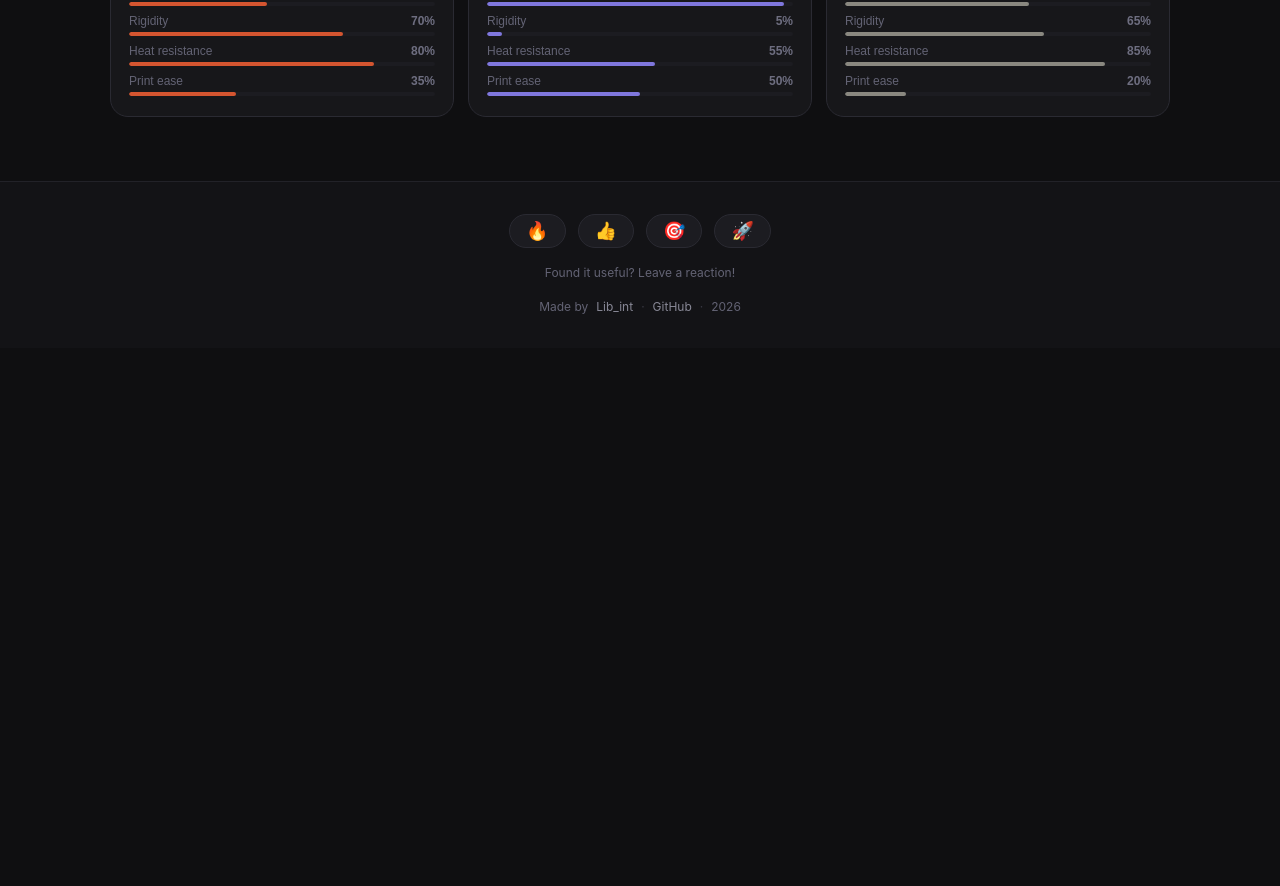
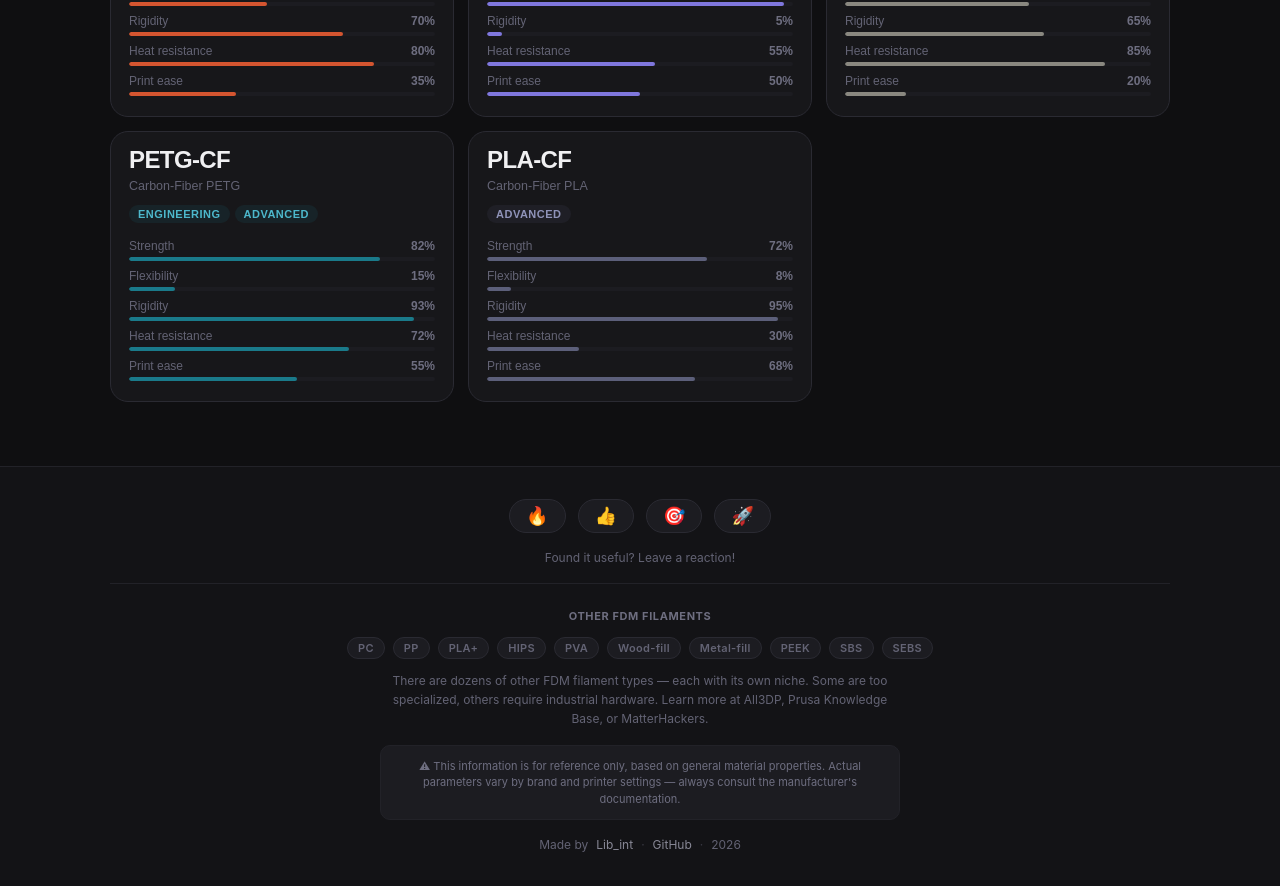
Before and after one commit to Liberi/3d-filaments, a React (Vite) app: page / in a window 1280 px wide. Shown: the part 580-1466 px from the top of the page. Before the commit the page ends 928 px from the top, so only its background shows below. Built offline with nearby package versions, Linux system fonts and the light colour scheme; no server answers; the database is empty.

Commit message:
[main] feat: Доработки сайта, текста пояснения - Добавлены новые филаменты - Дисклеймер в футере о других пластках и о информации на сайте - Аналитика

```diff
--- a/src/components/Footer/index.tsx
+++ b/src/components/Footer/index.tsx
@@ -10,6 +10,8 @@ import {
 } from '../../lib/reactions';
 import { isConfigured } from '../../lib/firebase';
 import styles from './styles.module.css';
+
+const OTHER_FILAMENTS = ['PC', 'PP', 'PLA+', 'HIPS', 'PVA', 'Wood-fill', 'Metal-fill', 'PEEK', 'SBS', 'SEBS'];
 
 const ZERO: Counts = { fire: 0, like: 0, target: 0, rocket: 0 };
 
@@ -61,10 +63,22 @@ export default function Footer() {
 
 				<p className={styles.hint}>{t('footer.hint')}</p>
 
+				<div className={styles.otherSection}>
+					<div className={styles.otherTitle}>{t('footer.otherTitle')}</div>
+					<div className={styles.chips}>
+						{OTHER_FILAMENTS.map(name => (
+							<span key={name} className={styles.chip}>{name}</span>
+						))}
+					</div>
+					<p className={styles.otherBody}>{t('footer.otherBody')}</p>
+				</div>
+
+				<p className={styles.disclaimer}>{t('footer.disclaimer')}</p>
+
 				<div className={styles.credits}>
 					<span>{t('footer.madeBy')}</span>
 					<a
-						href='https://makerworld.com/ru/@Lib_int'
+						href='https://makerworld.com/@Lib_int'
 						target='_blank'
 						rel='noopener noreferrer'
 						className={styles.link}
--- a/src/components/Footer/styles.module.css
+++ b/src/components/Footer/styles.module.css
@@ -87,6 +87,64 @@
 	text-align: center;
 }
 
+/* Other filaments section */
+.otherSection {
+	width: 100%;
+	border-top: 1px solid var(--border-subtle);
+	padding-top: var(--sp-6);
+	display: flex;
+	flex-direction: column;
+	align-items: center;
+	gap: var(--sp-3);
+	text-align: center;
+}
+
+.otherTitle {
+	font-size: 11px;
+	font-weight: 700;
+	letter-spacing: 0.6px;
+	text-transform: uppercase;
+	color: var(--text-label);
+}
+
+.chips {
+	display: flex;
+	flex-wrap: wrap;
+	gap: var(--sp-2);
+	justify-content: center;
+}
+
+.chip {
+	font-size: 11px;
+	font-weight: 600;
+	color: var(--text-muted);
+	background: var(--bg-elevated);
+	border: 1px solid var(--border-default);
+	border-radius: 20px;
+	padding: 2px 10px;
+	letter-spacing: 0.3px;
+}
+
+.otherBody {
+	font-size: 12px;
+	color: var(--text-muted);
+	max-width: 520px;
+	line-height: 1.6;
+}
+
+/* Disclaimer */
+.disclaimer {
+	font-size: 11px;
+	color: var(--text-label);
+	max-width: 520px;
+	line-height: 1.5;
+	text-align: center;
+	padding: var(--sp-3) var(--sp-4);
+	background: var(--bg-elevated);
+	border: 1px solid var(--border-subtle);
+	border-radius: var(--r-md);
+}
+
 /* Credits row */
 .credits {
 	display: flex;
--- a/src/constants/filaments.ts
+++ b/src/constants/filaments.ts
@@ -121,4 +121,44 @@ export const filaments: Filament[] = [
 		prosCount: 4,
 		consCount: 4,
 	},
+	{
+		id: 'petgcf',
+		name: 'PETG-CF',
+		accent: '#1a7a8a',
+		accentDim: 'rgba(26,122,138,0.15)',
+		tagBg: 'rgba(26,122,138,0.12)',
+		tagColor: '#4db8cc',
+		tagKeys: ['tags.engineering', 'tags.advanced'],
+		bars: { strength: 82, flexibility: 15, rigidity: 93, tempResistance: 72, printEase: 55 },
+		props: {
+			print: '245–265°C',
+			bed: '70–85°C',
+			hdt: '~85°C',
+			uv: 'uv.medium',
+			moisture: 'moist.good',
+			price: 'price.high',
+		},
+		prosCount: 4,
+		consCount: 4,
+	},
+	{
+		id: 'placf',
+		name: 'PLA-CF',
+		accent: '#5c5f7a',
+		accentDim: 'rgba(92,95,122,0.15)',
+		tagBg: 'rgba(92,95,122,0.12)',
+		tagColor: '#8f93b8',
+		tagKeys: ['tags.advanced'],
+		bars: { strength: 72, flexibility: 8, rigidity: 95, tempResistance: 30, printEase: 68 },
+		props: {
+			print: '200–225°C',
+			bed: '25–60°C',
+			hdt: '~65°C',
+			uv: 'uv.weak',
+			moisture: 'moist.weak',
+			price: 'price.medium',
+		},
+		prosCount: 4,
+		consCount: 4,
+	},
 ];
--- a/src/lib/firebase.ts
+++ b/src/lib/firebase.ts
@@ -1,5 +1,6 @@
 import { initializeApp } from 'firebase/app';
 import { getDatabase } from 'firebase/database';
+import { getAnalytics } from 'firebase/analytics';
 
 const firebaseConfig = {
 	apiKey: 'AIzaSyDP6-rv4EpXBTuL0752KNT6x904As1KL6s',
@@ -14,4 +15,6 @@ const firebaseConfig = {
 
 export const isConfigured = !firebaseConfig.apiKey.startsWith('YOUR');
 
-export const db = isConfigured ? getDatabase(initializeApp(firebaseConfig)) : null;
+const app = isConfigured ? initializeApp(firebaseConfig) : null;
+export const db = app ? getDatabase(app) : null;
+if (app) getAnalytics(app);
--- a/src/locales/en/translation.json
+++ b/src/locales/en/translation.json
@@ -55,17 +55,6 @@
     "usage": "Applications"
   },
 
-  "footer": {
-    "hint": "Found it useful? Leave a reaction!",
-    "madeBy": "Made by",
-    "reactions": {
-      "fire": "Hot",
-      "like": "Useful",
-      "target": "Accurate",
-      "rocket": "Handy"
-    }
-  },
-
   "filaments": {
     "pla": {
       "sub": "Polylactic Acid",
@@ -102,6 +91,32 @@
       "pros": ["Very strong", "Heat resistant", "Slippery (great for gears)", "Tough and flexible"],
       "cons": ["Absorbs moisture", "Warps easily", "Difficult to print", "Needs drying"],
       "use": "Gears, bearings, structural parts, engineering prototypes"
+    },
+    "petgcf": {
+      "sub": "Carbon-Fiber PETG",
+      "pros": ["Extremely rigid", "Dimensional stability", "Light for its strength", "Low warping"],
+      "cons": ["Requires hardened nozzle", "More brittle than PETG", "Poor layer adhesion", "Pricier than PETG"],
+      "use": "Drones, rigid frames, mechanical enclosures, brackets, RC models"
+    },
+    "placf": {
+      "sub": "Carbon-Fiber PLA",
+      "pros": ["Maximum rigidity", "Excellent detail", "Lightweight", "Stable dimensions"],
+      "cons": ["Requires hardened nozzle", "Brittle under bending", "Low heat resistance", "Not for outdoors"],
+      "use": "Strong prototypes, drone frames, static load-bearing parts, decorative models"
     }
+  },
+
+  "footer": {
+    "hint": "Found it useful? Leave a reaction!",
+    "madeBy": "Made by",
+    "reactions": {
+      "fire": "Hot",
+      "like": "Useful",
+      "target": "Accurate",
+      "rocket": "Handy"
+    },
+    "otherTitle": "Other FDM filaments",
+    "otherBody": "There are dozens of other FDM filament types — each with its own niche. Some are too specialized, others require industrial hardware. Learn more at All3DP, Prusa Knowledge Base, or MatterHackers.",
+    "disclaimer": "⚠ This information is for reference only, based on general material properties. Actual parameters vary by brand and printer settings — always consult the manufacturer's documentation."
   }
 }
--- a/src/locales/ru/translation.json
+++ b/src/locales/ru/translation.json
@@ -55,17 +55,6 @@
     "usage": "Применение"
   },
 
-  "footer": {
-    "hint": "Понравился справочник? Нажми на реакцию!",
-    "madeBy": "Сделано by",
-    "reactions": {
-      "fire": "Огонь",
-      "like": "Полезно",
-      "target": "Точно",
-      "rocket": "Пригодится"
-    }
-  },
-
   "filaments": {
     "pla": {
       "sub": "Полимолочная кислота",
@@ -102,6 +91,32 @@
       "pros": ["Очень прочный", "Устойчив к нагреву", "Скользкий (для шестерён)", "Гибкий и прочный"],
       "cons": ["Сильно впитывает влагу", "Коробится", "Сложная печать", "Нужна сушка"],
       "use": "Шестерни, подшипники, конструкционные детали, инженерные прототипы"
+    },
+    "petgcf": {
+      "sub": "PETG с углеволокном",
+      "pros": ["Очень жёсткий", "Стабильность размеров", "Лёгкий для своей прочности", "Не коробится"],
+      "cons": ["Нужно закалённое сопло", "Хрупче обычного PETG", "Плохая межслойная адгезия", "Дороже PETG"],
+      "use": "Дроны, жёсткие рамы, механические корпуса, кронштейны, авиамодели"
+    },
+    "placf": {
+      "sub": "PLA с углеволокном",
+      "pros": ["Максимальная жёсткость", "Отличная детализация", "Лёгкий", "Стабильные размеры"],
+      "cons": ["Нужно закалённое сопло", "Хрупкий при изгибе", "Слабая теплостойкость", "Не для улицы"],
+      "use": "Прочные прототипы, рамы квадрокоптеров, статичные нагруженные детали, декор"
     }
+  },
+
+  "footer": {
+    "hint": "Понравился справочник? Нажми на реакцию!",
+    "madeBy": "Сделано by",
+    "reactions": {
+      "fire": "Огонь",
+      "like": "Полезно",
+      "target": "Точно",
+      "rocket": "Пригодится"
+    },
+    "otherTitle": "Другие пластики для FDM-печати",
+    "otherBody": "Существуют десятки других материалов для FDM-печати — каждый со своей нишей. Одни слишком специализированы, другие требуют промышленного оборудования. Подробнее — на All3DP, Prusa Knowledge Base или MatterHackers.",
+    "disclaimer": "⚠ Информация носит ознакомительный характер и основана на общих свойствах материалов. Реальные параметры зависят от бренда и настроек принтера — всегда сверяйтесь с документацией производителя."
   }
 }
```
